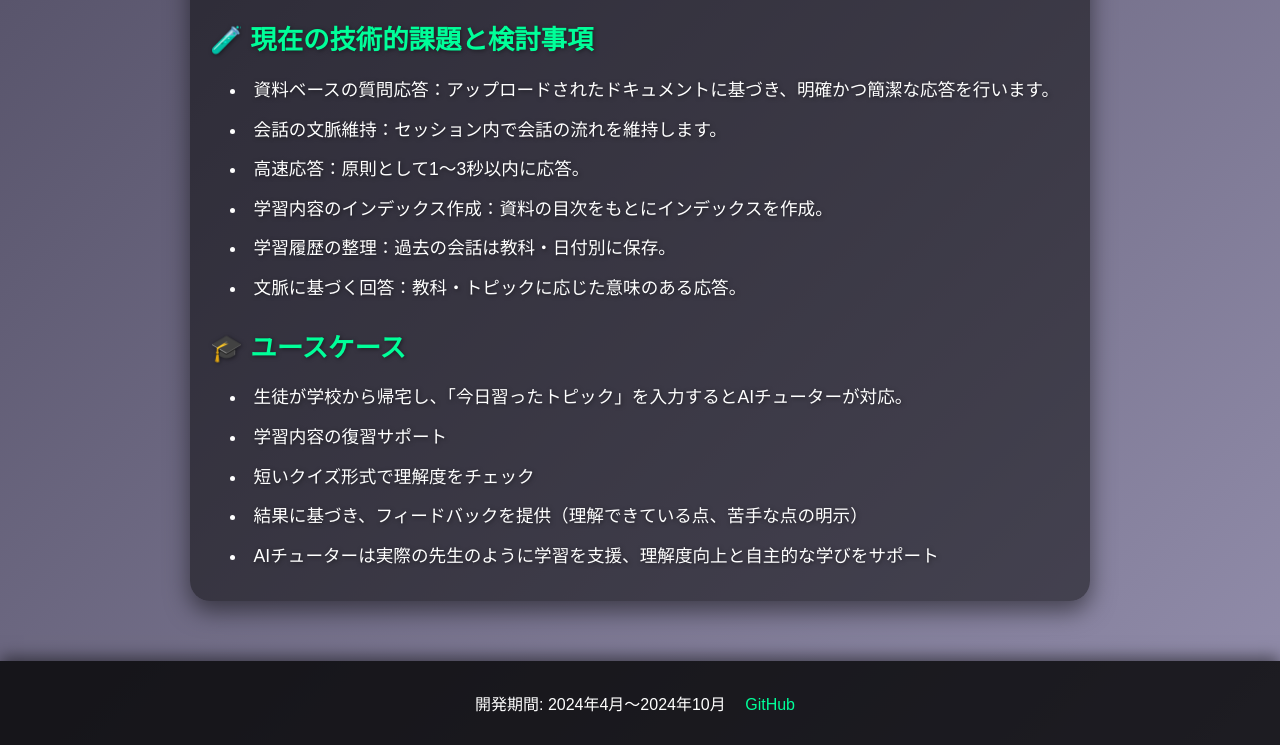
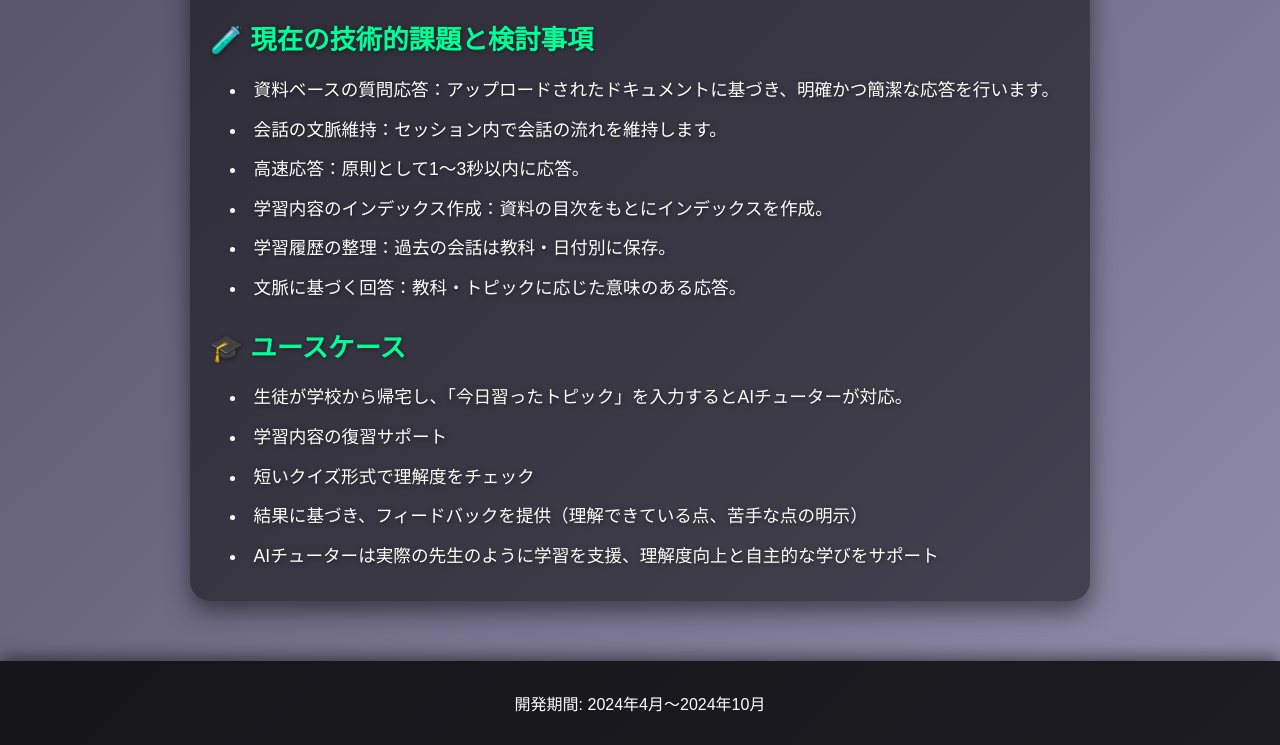
Before and after one commit to Olaf0321/Mind-Mentor-Intro, a plain HTML site: page index.html in a window 1280 px wide. Shown: the part 2057-2802 px from the top of the page. Drawn offline with Linux system fonts and the light colour scheme.

Commit message:
fix:remove-github

```diff
--- a/index.html
+++ b/index.html
@@ -88,7 +88,6 @@
 
     <footer>
         開発期間: 2024年4月〜2024年10月
-        <a href="https://github.com/Olaf0321/Mind-Mentor-AI">GitHub</a>
     </footer>
 
 </body>
```
